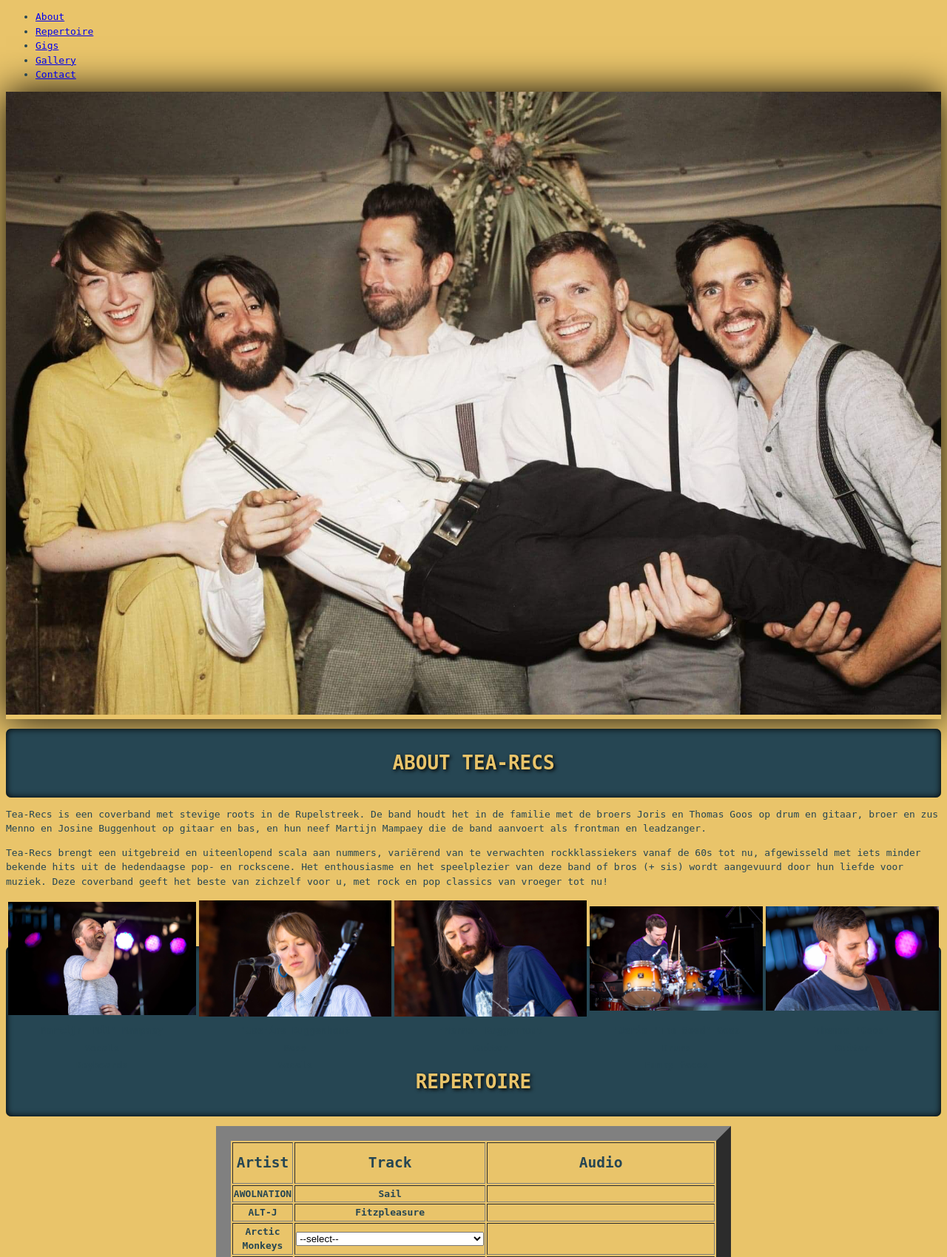
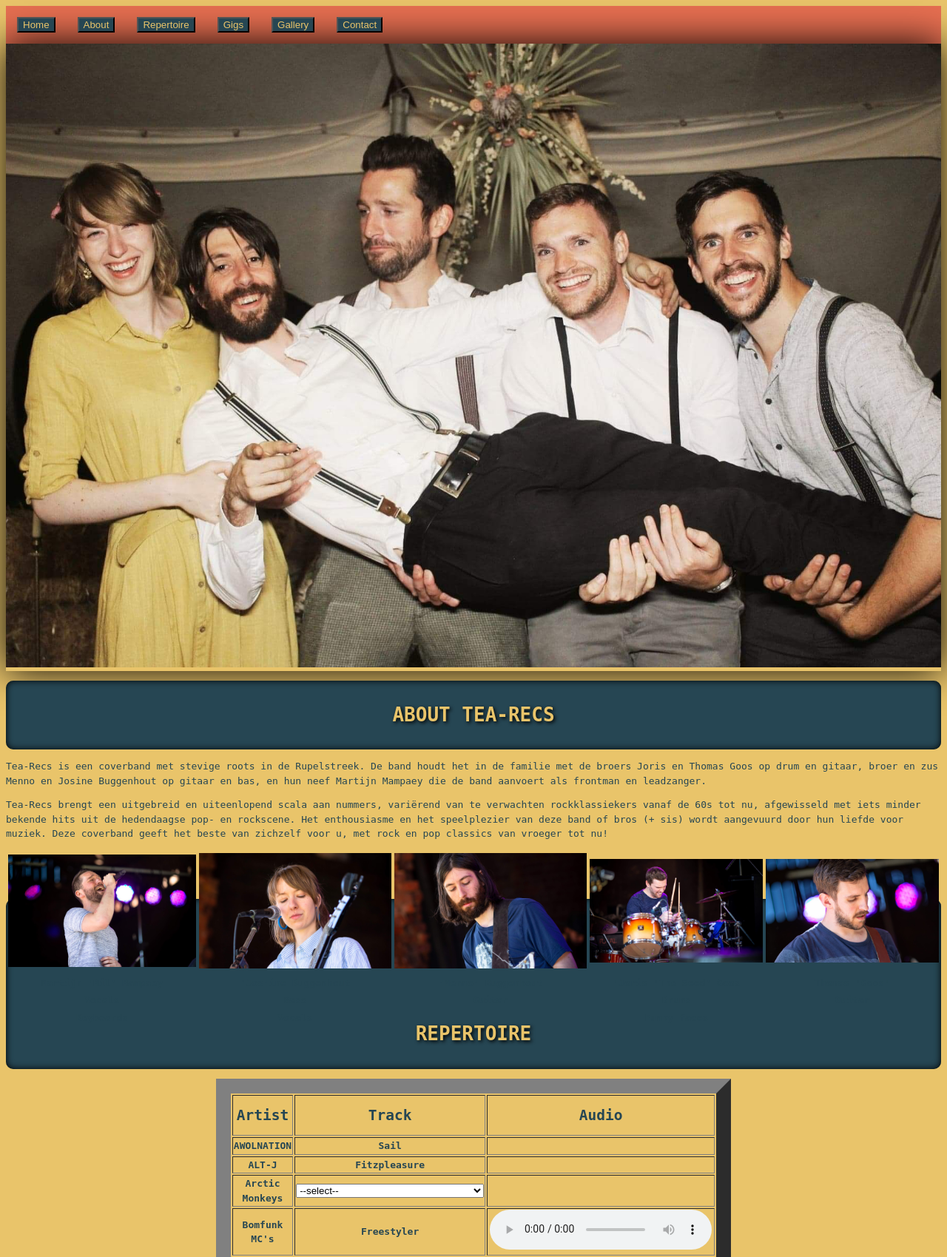
Before and after one commit to Goos0018/HTMLProject1, a PHP site: page / in a window 1280 px wide. Shown: the top 1699 px of the page at 74% size. Run offline with PHP 8.4, Linux system fonts and the light colour scheme.

Commit message:
navigation buttons using flex

```diff
--- a/index.html
+++ b/index.html
@@ -43,28 +43,29 @@
     </div>
 </nav>
 -->
+<nav>
+<div class="container-1">
+    <div class="button-1">
+        <button>Home</button>
+    </div>
+    <div class="button-2">
+        <button><a href="#About">About</a></button>
+    </div>
+    <div class="button-3">
+        <button><a href="#Repertoire">Repertoire</a></button>
+    </div>
+    <div class="button-4">
+        <button><a href="#Gigs">Gigs</a></button>
+    </div>
+    <div class="button-5">
+        <button><a href="#Gallery">Gallery</a></button>
+    </div>
+    <div class="button-6">
+        <button><a href="#Contact">Contact</a></button>
+    </div>
+</div>
+</nav>
 
-<header>
-    <nav>
-        <ul>
-            <li>
-                <a href="#About">About</a>
-            </li>
-            <li>
-                <a href="#Repertoire">Repertoire</a>
-            </li>
-            <li>
-                <a href="#Gigs">Gigs</a>
-            </li>
-            <li>
-                <a href="#Gallery">Gallery</a>
-            </li>
-            <li>
-                <a href="#Contact">Contact</a>
-            </li>
-        </ul>
-    </nav>
-</header>
 
     <div class="header-image">
         <img src=".\resources\images\photo_band.jpg" width="100%" height="auto" alt="Photo Tea-Recs">
@@ -74,7 +75,8 @@
     <h1 id="About" align="center">About Tea-Recs</h1>
     <br><p></p>
 </div>
-<div>
+<div class="about">
+    <div class="about-text">
     <p>Tea-Recs is een coverband met stevige roots in de Rupelstreek. De band houdt het in de familie met de broers
         Joris en Thomas Goos op drum en gitaar, broer en zus Menno en Josine Buggenhout op gitaar en bas, en hun neef
         Martijn Mampaey die de band aanvoert als frontman en leadzanger.</p>
@@ -82,6 +84,8 @@
         vanaf de 60s tot nu, afgewisseld met iets minder bekende hits uit de hedendaagse pop- en rockscene.
         Het enthousiasme en het speelplezier van deze band of bros (+ sis) wordt aangevuurd door hun liefde voor muziek.
         Deze coverband geeft het beste van zichzelf voor u, met rock en pop classics van vroeger tot nu! </p>
+    </div>
+<div class="about-table">
     <table id="bandsummary" border="0" width="100%" align="left">
         <tr>
             <td><img src=".\resources\images\Mil.jpg" alt="Mil" width="100%" height="auto"/></td>
@@ -112,6 +116,7 @@
             <th></th>
         </tr>
     </table>
+    </div>
 </div>
 <p><br></p><br>
 <div class="title">
--- a/resources/css/styles.css
+++ b/resources/css/styles.css
@@ -5,14 +5,13 @@
         font-size: 100%;
         line-height: 150%;}
 
-nav {
-}
+
 
 .title {
     background-color: rgb(38, 70, 83);
     color: rgb(233, 196, 106);
     text-shadow: 2px 2px 5px black;
-    border-radius: 7px;
+    border-radius: 10px;
     box-shadow: 0px 0px 10px black inset;
     text-transform:uppercase;
     }
@@ -26,3 +25,23 @@
 footer {
         font-size: 80%;
 }
+
+.container-1 {
+    display: flex;
+    background-color: rgb(231, 111, 81);
+    flex-wrap: wrap;
+}
+
+.container-1 div {
+    padding: 15px;
+}
+
+.container-1 button {
+    background-color: rgb(38, 70, 83);
+    color:rgb(233, 196, 106);
+}
+
+.container-1 button a {
+    color:rgb(233, 196, 106);
+    text-decoration: inherit;
+}
```
